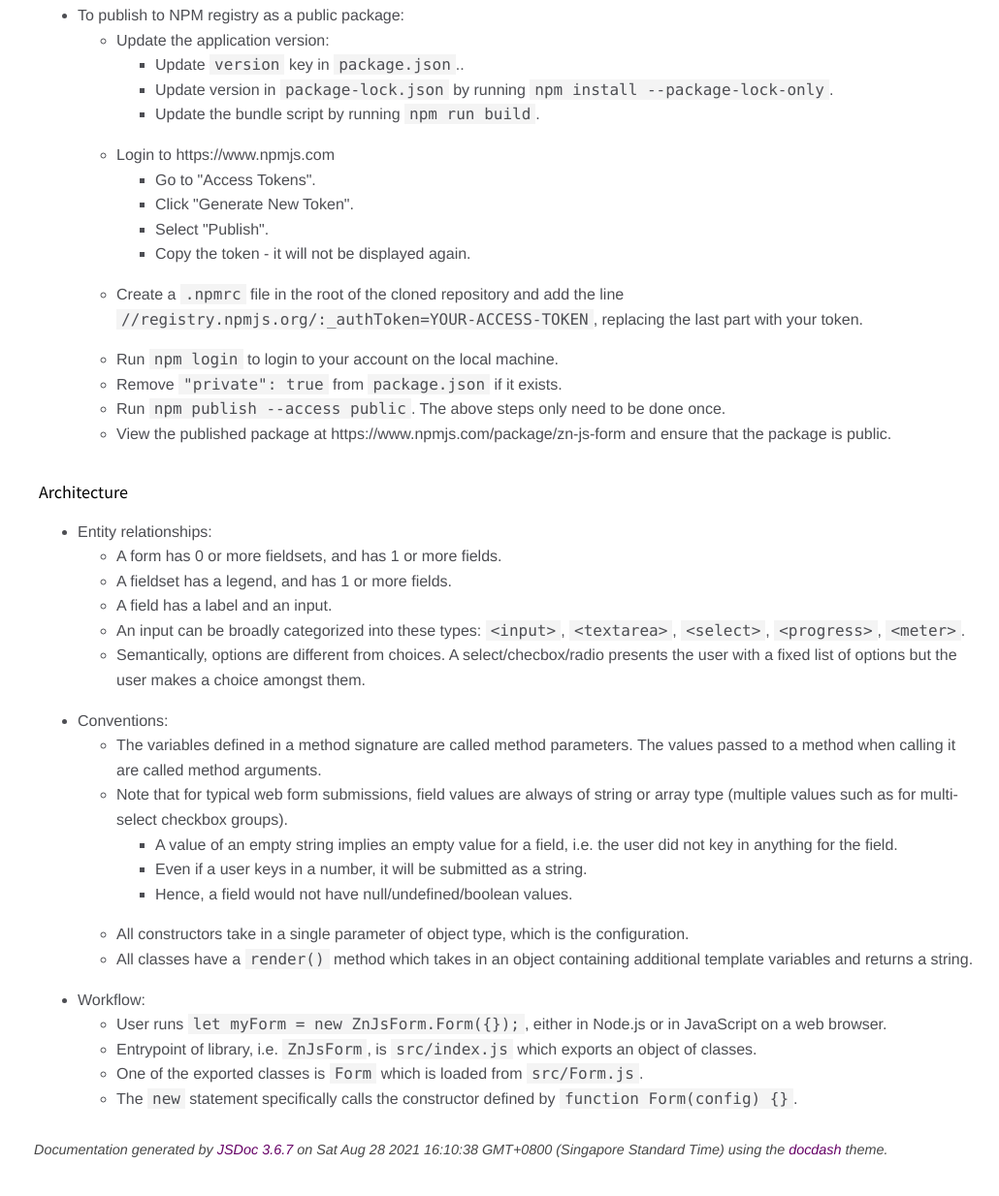
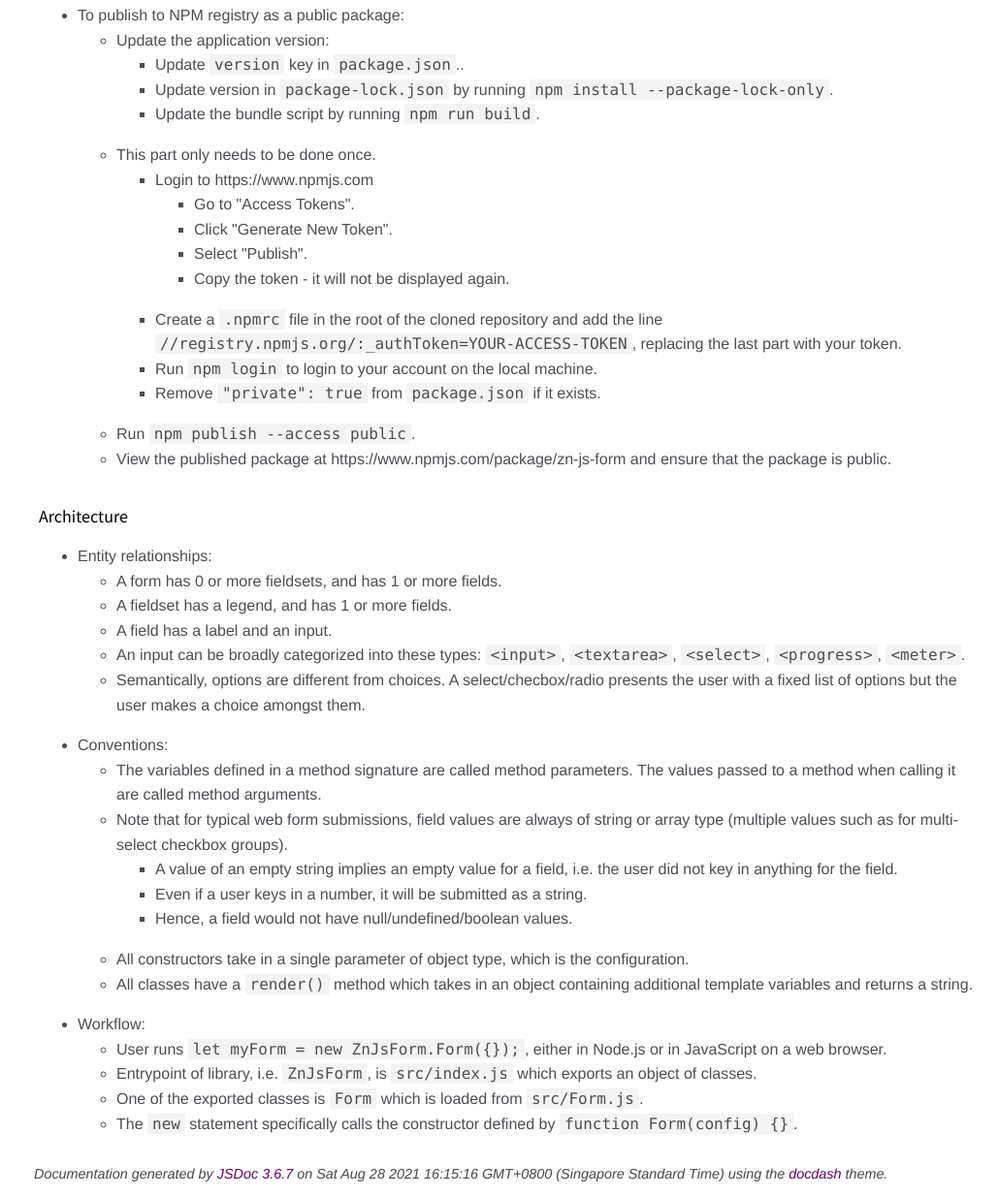
Before and after one commit to zionsg/zn-js-form, a website: page docs/jsdoc/index.html in a window 1280 px wide. Shown: the part 5115-6349 px from the top of the page at 97% size, without its empty margins (250-1280 px from the left). Before the commit the page ends 6324 px from the top, so only its background shows below. Drawn offline with Linux system fonts and the light colour scheme.

Commit message:
Update docs

```diff
--- a/docs/jsdoc/index.html
+++ b/docs/jsdoc/index.html
@@ -291,6 +291,8 @@ folder.</li>
 <li>Update the bundle script by running <code>npm run build</code>.</li>
 </ul>
 </li>
+<li>This part only needs to be done once.
+<ul>
 <li>Login to https://www.npmjs.com
 <ul>
 <li>Go to &quot;Access Tokens&quot;.</li>
@@ -299,17 +301,14 @@ folder.</li>
 <li>Copy the token - it will not be displayed again.</li>
 </ul>
 </li>
-</ul>
-<ul>
 <li>Create a <code>.npmrc</code> file in the root of the cloned repository and add the
 line <code>//registry.npmjs.org/:_authToken=YOUR-ACCESS-TOKEN</code>, replacing the
 last part with your token.</li>
-</ul>
-<ul>
 <li>Run <code>npm login</code> to login to your account on the local machine.</li>
 <li>Remove <code>&quot;private&quot;: true</code> from <code>package.json</code> if it exists.</li>
-<li>Run <code>npm publish --access public</code>. The above steps only need to be done
-once.</li>
+</ul>
+</li>
+<li>Run <code>npm publish --access public</code>.</li>
 <li>View the published package at https://www.npmjs.com/package/zn-js-form
 and ensure that the package is public.</li>
 </ul>
@@ -375,7 +374,7 @@ an object of classes.</li>
 <br class="clear">
 
 <footer>
-    Documentation generated by <a href="https://github.com/jsdoc3/jsdoc">JSDoc 3.6.7</a> on Sat Aug 28 2021 16:10:38 GMT+0800 (Singapore Standard Time) using the <a href="https://github.com/clenemt/docdash">docdash</a> theme.
+    Documentation generated by <a href="https://github.com/jsdoc3/jsdoc">JSDoc 3.6.7</a> on Sat Aug 28 2021 16:15:16 GMT+0800 (Singapore Standard Time) using the <a href="https://github.com/clenemt/docdash">docdash</a> theme.
 </footer>
 
 <script>prettyPrint();</script>
```
Also changed, not shown: docs/jsdoc/Field.html (+1 -1 lines), docs/jsdoc/Field.js.html (+1 -1 lines), docs/jsdoc/Fieldset.html (+1 -1 lines), docs/jsdoc/Fieldset.js.html (+1 -1 lines), docs/jsdoc/Form.html (+1 -1 lines), docs/jsdoc/Form.js.html (+1 -1 lines), docs/jsdoc/ZnJsForm.html (+1 -1 lines), docs/jsdoc/index.js.html (+1 -1 lines), docs/jsdoc/utils.js.html (+1 -1 lines), README.md.
